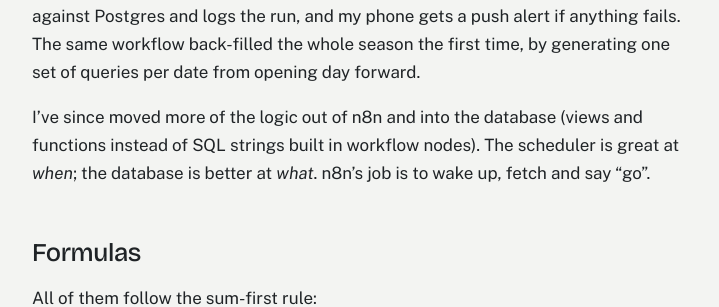
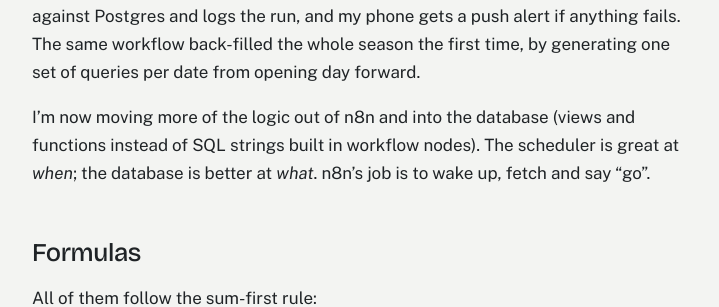
Before and after one commit to fiftyshadesofgrading/Homepage, a Jekyll site: the page built from _posts/2026-12-02-rolling-stats-in-sql.md, in a window 1280 px wide and 900 px high, scrolled down 2290 px. Shown: the part 153-460 px from the top of the window, without its empty margins (280-999 px from the left). Built offline with Jekyll 4.4.1, drawn with Linux system fonts in a browser that asks for light colours.

Commit message:
Rolling stats: n8n cleanup is in progress, not done
Co-Authored-By: Claude Opus 5.5 <noreply@anthropic.com>
Claude-Session: https://claude.ai/code/session_013ZxynV86zda2cnQeKBEitN

```diff
--- a/_posts/2026-12-02-rolling-stats-in-sql.md
+++ b/_posts/2026-12-02-rolling-stats-in-sql.md
@@ -66,7 +66,7 @@ A player card is then four rows from one table, and a leaderboard is a `WHERE wi
 
 The nightly run is an [n8n](https://n8n.io/) workflow, the self-hosted scheduler that already loads the game logs. Once the logs land, it builds the queries for every window, runs them against Postgres and logs the run, and my phone gets a push alert if anything fails. The same workflow back-filled the whole season the first time, by generating one set of queries per date from opening day forward.
 
-I've since moved more of the logic out of n8n and into the database (views and functions instead of SQL strings built in workflow nodes). The scheduler is great at *when*; the database is better at *what*. n8n's job is to wake up, fetch and say "go".
+I'm now moving more of the logic out of n8n and into the database (views and functions instead of SQL strings built in workflow nodes). The scheduler is great at *when*; the database is better at *what*. n8n's job is to wake up, fetch and say "go".
 
 ## Formulas
 
```
